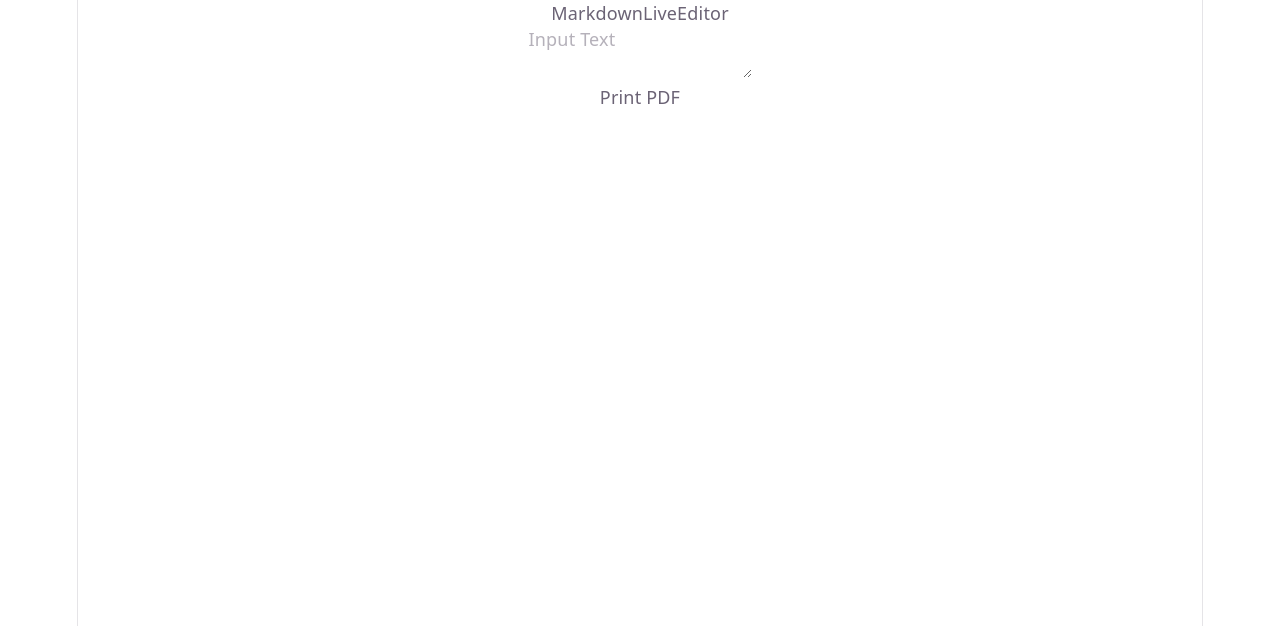
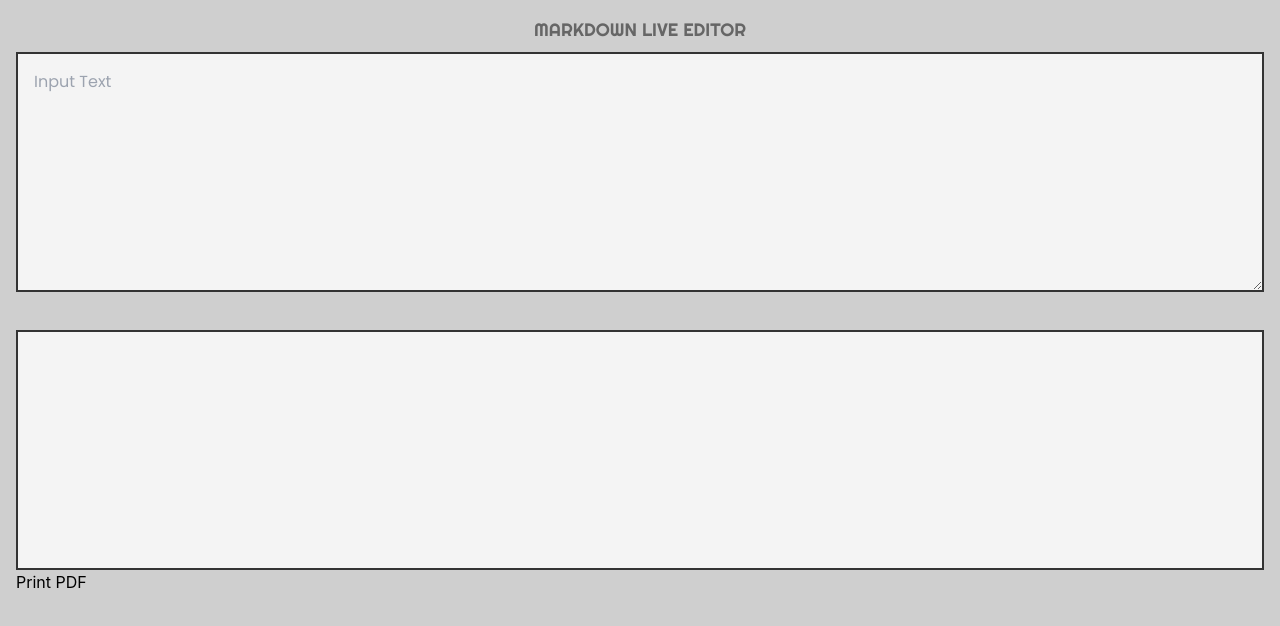
Before and after one commit to carnocentaurus/MarkdownLiveEditor, a React (Vite) app: page / in a window 1280 px wide. Shown: the top 626 px of the page. Built offline with nearby package versions, Linux system fonts and the light colour scheme.

Commit message:
pre react errors fix

```diff
--- a/src/App.css
+++ /dev/null
@@ -1,184 +0,0 @@
-.counter {
-  font-size: 16px;
-  padding: 5px 10px;
-  border-radius: 5px;
-  color: var(--accent);
-  background: var(--accent-bg);
-  border: 2px solid transparent;
-  transition: border-color 0.3s;
-  margin-bottom: 24px;
-
-  &:hover {
-    border-color: var(--accent-border);
-  }
-  &:focus-visible {
-    outline: 2px solid var(--accent);
-    outline-offset: 2px;
-  }
-}
-
-.hero {
-  position: relative;
-
-  .base,
-  .framework,
-  .vite {
-    inset-inline: 0;
-    margin: 0 auto;
-  }
-
-  .base {
-    width: 170px;
-    position: relative;
-    z-index: 0;
-  }
-
-  .framework,
-  .vite {
-    position: absolute;
-  }
-
-  .framework {
-    z-index: 1;
-    top: 34px;
-    height: 28px;
-    transform: perspective(2000px) rotateZ(300deg) rotateX(44deg) rotateY(39deg)
-      scale(1.4);
-  }
-
-  .vite {
-    z-index: 0;
-    top: 107px;
-    height: 26px;
-    width: auto;
-    transform: perspective(2000px) rotateZ(300deg) rotateX(40deg) rotateY(39deg)
-      scale(0.8);
-  }
-}
-
-#center {
-  display: flex;
-  flex-direction: column;
-  gap: 25px;
-  place-content: center;
-  place-items: center;
-  flex-grow: 1;
-
-  @media (max-width: 1024px) {
-    padding: 32px 20px 24px;
-    gap: 18px;
-  }
-}
-
-#next-steps {
-  display: flex;
-  border-top: 1px solid var(--border);
-  text-align: left;
-
-  & > div {
-    flex: 1 1 0;
-    padding: 32px;
-    @media (max-width: 1024px) {
-      padding: 24px 20px;
-    }
-  }
-
-  .icon {
-    margin-bottom: 16px;
-    width: 22px;
-    height: 22px;
-  }
-
-  @media (max-width: 1024px) {
-    flex-direction: column;
-    text-align: center;
-  }
-}
-
-#docs {
-  border-right: 1px solid var(--border);
-
-  @media (max-width: 1024px) {
-    border-right: none;
-    border-bottom: 1px solid var(--border);
-  }
-}
-
-#next-steps ul {
-  list-style: none;
-  padding: 0;
-  display: flex;
-  gap: 8px;
-  margin: 32px 0 0;
-
-  .logo {
-    height: 18px;
-  }
-
-  a {
-    color: var(--text-h);
-    font-size: 16px;
-    border-radius: 6px;
-    background: var(--social-bg);
-    display: flex;
-    padding: 6px 12px;
-    align-items: center;
-    gap: 8px;
-    text-decoration: none;
-    transition: box-shadow 0.3s;
-
-    &:hover {
-      box-shadow: var(--shadow);
-    }
-    .button-icon {
-      height: 18px;
-      width: 18px;
-    }
-  }
-
-  @media (max-width: 1024px) {
-    margin-top: 20px;
-    flex-wrap: wrap;
-    justify-content: center;
-
-    li {
-      flex: 1 1 calc(50% - 8px);
-    }
-
-    a {
-      width: 100%;
-      justify-content: center;
-      box-sizing: border-box;
-    }
-  }
-}
-
-#spacer {
-  height: 88px;
-  border-top: 1px solid var(--border);
-  @media (max-width: 1024px) {
-    height: 48px;
-  }
-}
-
-.ticks {
-  position: relative;
-  width: 100%;
-
-  &::before,
-  &::after {
-    content: '';
-    position: absolute;
-    top: -4.5px;
-    border: 5px solid transparent;
-  }
-
-  &::before {
-    left: 0;
-    border-left-color: var(--border);
-  }
-  &::after {
-    right: 0;
-    border-right-color: var(--border);
-  }
-}
--- a/src/App.tsx
+++ b/src/App.tsx
@@ -1,4 +1,3 @@
-import './App.css';
 import { useState } from 'react';
 import { marked } from 'marked';
 import DOMPurify from 'dompurify';
@@ -14,26 +13,68 @@ function MarkdownLiveEditor() {
     }
 
     return(
-        <>
-            <p>MarkdownLiveEditor</p>
+        <body className='
+            bg-[#cfcfcf]
+            m-4
+        '>
+            <p className='
+                font-righteous
+                text-lg
+                text-[#666]
+                text-center
+                mb-2
+            '>MARKDOWN LIVE EDITOR</p>
 
-            <main>
+            <main className='bg-[#cfcfcf]'>
                 <div>
                       <textarea
                           value={plaintext}
                           onChange={(event) => setPlaintext(event.target.value)}
                           placeholder='Input Text'
+                          className='
+                              font-poppins
+                              text-md
+                              text-[#333]
+                              w-full
+                              h-60
+                              border-2
+                              border-solid
+                              border-[#333]
+                              bg-[#f4f4f4]
+                              p-4
+                              mb-8
+                              placeholder-font-normal
+                              placeholder-[#9ca3af]
+                              [&:::-webkit-scrollbar]:hidden
+                          '
                       ></textarea>
                 </div>
 
-                <div>
+                <div className='flex-col'>
                       <div
                           dangerouslySetInnerHTML={{ __html: getCleanedHTML(plaintext) }}
+                          className='
+                              text-md
+                              bg-[#f4f4f4]
+                              border-2
+                              border-solid
+                              border-[#333]
+                              w-full
+                              h-60
+                              p-4
+                              list-inside
+                              wrap-break-word
+                              overflow-y-scroll
+                              whitespace-pre-wrap
+                              [&_code]:font-mono! [&_code]:font-bold!
+                              [&_pre]:font-mono! [&_pre]:!font-bold!
+                              [&_tr]:[page-break-inside:avoid]
+                          '
                       ></div>
                       <button onClick={window.print}>Print PDF</button>
                 </div>
             </main>
-        </>
+        </body>
     );
 }
 
--- a/src/index.css
+++ b/src/index.css
@@ -18,115 +18,3 @@
   --font-poppins: "Poppins", sans-serif;
   --font-righteous: "Righteous", cursive;
 }
-
-:root {
-  --text: #6b6375;
-  --text-h: #08060d;
-  --bg: #fff;
-  --border: #e5e4e7;
-  --code-bg: #f4f3ec;
-  --accent: #aa3bff;
-  --accent-bg: rgba(170, 59, 255, 0.1);
-  --accent-border: rgba(170, 59, 255, 0.5);
-  --social-bg: rgba(244, 243, 236, 0.5);
-  --shadow:
-    rgba(0, 0, 0, 0.1) 0 10px 15px -3px, rgba(0, 0, 0, 0.05) 0 4px 6px -2px;
-
-  --sans: system-ui, 'Segoe UI', Roboto, sans-serif;
-  --heading: system-ui, 'Segoe UI', Roboto, sans-serif;
-  --mono: ui-monospace, Consolas, monospace;
-
-  font: 18px/145% var(--sans);
-  letter-spacing: 0.18px;
-  color-scheme: light dark;
-  color: var(--text);
-  background: var(--bg);
-  font-synthesis: none;
-  text-rendering: optimizeLegibility;
-  -webkit-font-smoothing: antialiased;
-  -moz-osx-font-smoothing: grayscale;
-
-  @media (max-width: 1024px) {
-    font-size: 16px;
-  }
-}
-
-@media (prefers-color-scheme: dark) {
-  :root {
-    --text: #9ca3af;
-    --text-h: #f3f4f6;
-    --bg: #16171d;
-    --border: #2e303a;
-    --code-bg: #1f2028;
-    --accent: #c084fc;
-    --accent-bg: rgba(192, 132, 252, 0.15);
-    --accent-border: rgba(192, 132, 252, 0.5);
-    --social-bg: rgba(47, 48, 58, 0.5);
-    --shadow:
-      rgba(0, 0, 0, 0.4) 0 10px 15px -3px, rgba(0, 0, 0, 0.25) 0 4px 6px -2px;
-  }
-
-  #social .button-icon {
-    filter: invert(1) brightness(2);
-  }
-}
-
-#root {
-  width: 1126px;
-  max-width: 100%;
-  margin: 0 auto;
-  text-align: center;
-  border-inline: 1px solid var(--border);
-  min-height: 100svh;
-  display: flex;
-  flex-direction: column;
-  box-sizing: border-box;
-}
-
-body {
-  margin: 0;
-}
-
-h1,
-h2 {
-  font-family: var(--heading);
-  font-weight: 500;
-  color: var(--text-h);
-}
-
-h1 {
-  font-size: 56px;
-  letter-spacing: -1.68px;
-  margin: 32px 0;
-  @media (max-width: 1024px) {
-    font-size: 36px;
-    margin: 20px 0;
-  }
-}
-h2 {
-  font-size: 24px;
-  line-height: 118%;
-  letter-spacing: -0.24px;
-  margin: 0 0 8px;
-  @media (max-width: 1024px) {
-    font-size: 20px;
-  }
-}
-p {
-  margin: 0;
-}
-
-code,
-.counter {
-  font-family: var(--mono);
-  display: inline-flex;
-  border-radius: 4px;
-  color: var(--text-h);
-}
-
-code {
-  font-size: 15px;
-  line-height: 135%;
-  padding: 4px 8px;
-  background: var(--code-bg);
-}
```
